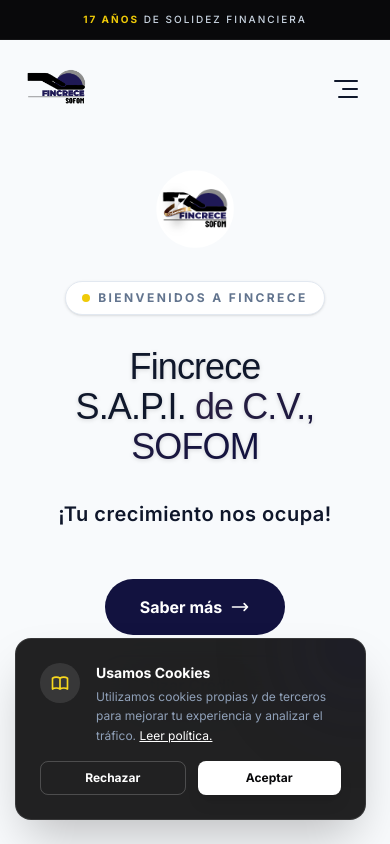
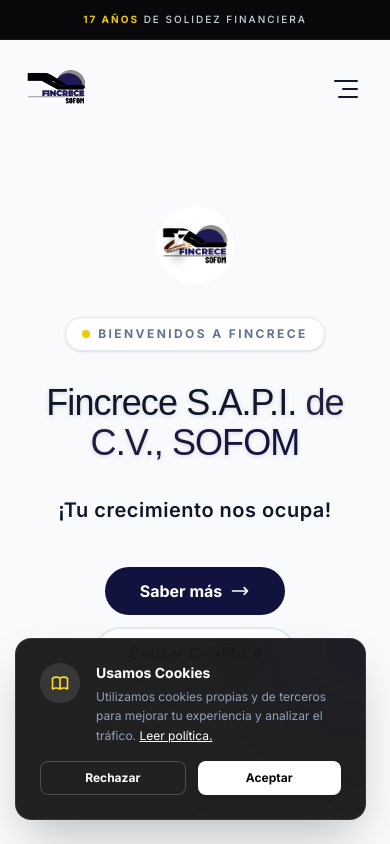
Before and after one commit to raulanto/fincrece-web-site, an Angular app: page / in a window 390 px wide. Shown: the top 844 px of the page. Built offline with nearby package versions, Linux system fonts and the light colour scheme; a web font is replaced by a local one.

Commit message:
delete carrussel

```diff
--- a/src/app/home/pages/hero-carrusel/hero-carrusel.html
+++ /dev/null
@@ -1 +0,0 @@
-<h1>componente carrusel</h1>
--- a/src/app/home/pages/hero-section/hero-section.html
+++ b/src/app/home/pages/hero-section/hero-section.html
@@ -1,6 +1,6 @@
-<div class="flex flex-col h-[100dvh] w-full overflow-hidden bg-white font-sans">
+<section class="flex flex-col h-[100dvh] w-full overflow-hidden bg-white font-sans">
 
-  <div class="h-10 bg-zinc-950 shrink-0 z-[60] flex items-center justify-center border-b border-white/5 relative">
+  <article class="h-10 bg-zinc-950 shrink-0 z-[60] flex items-center justify-center border-b border-white/5 relative">
     <div class="flex items-center gap-4 animate-fade-in px-4">
       <div class="hidden sm:block w-6 h-[1px] bg-slate-700"></div>
       <p class="text-[10px] md:text-xs text-slate-300 uppercase tracking-[0.2em] font-medium text-center truncate">
@@ -8,15 +8,15 @@
       </p>
       <div class="hidden sm:block w-6 h-[1px] bg-slate-700"></div>
     </div>
-  </div>
+  </article>
 
-  <div class="flex-1 relative flex justify-center w-full overflow-hidden bg-slate-50">
+  <article class="flex-1 relative flex justify-center w-full overflow-hidden bg-slate-50">
 
-    <div class="absolute top-0 left-0 w-full z-50">
+    <nav class="absolute top-0 left-0 w-full z-50">
       <app-nav-hero />
-    </div>
+    </nav>
 
-    <div
+    <article
       class="hidden lg:block w-[25%] h-full relative overflow-hidden bg-slate-100 group-col transform -skew-x-6 scale-125 origin-bottom z-0 border-r border-white/50">
 
       <div
@@ -38,17 +38,16 @@
           </div>
         </ng-container>
       </div>
-    </div>
+    </article>
 
 
-    <div class="relative z-30 flex flex-col justify-center items-center px-6 text-center w-full lg:w-[50%] py-20">
+    <article class="relative z-30 flex flex-col justify-center items-center px-6 text-center w-full lg:w-[50%] py-20">
 
       <div class="flex justify-center mb-8 animate-fade-in-up">
         <div class="w-20 h-20 md:w-24 md:h-24 flex items-center justify-center  ">
           <img src="assets/logo-17.png" class="w-full h-full object-contain" alt="Fincrece Logo">
         </div>
       </div>
-
       <div
         class="inline-flex items-center gap-2 mb-8 px-4 py-2 rounded-full border border-slate-200 bg-white shadow-sm animate-fade-in-up delay-100">
         <span class="flex h-2 w-2 relative">
@@ -60,20 +59,20 @@
 
       <h1
         class="font-serif text-4xl sm:text-5xl lg:text-7xl xl:text-8xl text-slate-900 leading-[1.1] mb-8 tracking-tight animate-fade-in-up delay-200 drop-shadow-sm">
-        Fincrece <br/>S.A.P.I.
+        Fincrece S.A.P.I.
         <span class="text-transparent bg-clip-text bg-gradient-to-r from-dark-amethyst-700 to-dark-amethyst-500">
           de C.V., SOFOM
         </span>
       </h1>
 
       <p
-        class="text-slate-900 text-xl md:text-2xl lg:text-3xl mb-12 leading-relaxed font-semibold max-w-2xl mx-auto animate-fade-in-up delay-300 tracking-wide">
+        class="text-slate-900 text-xl md:text-xl lg:text-2xl mb-10 leading-relaxed font-semibold max-w-2xl mx-auto animate-fade-in-up delay-300 tracking-wide">
         ¡Tu crecimiento nos ocupa!
       </p>
 
-      <div class="flex flex-col sm:flex-row gap-5 justify-center items-center w-full animate-fade-in-up delay-400">
+      <div class="flex flex-col sm:flex-row gap-3 justify-center items-center w-full animate-fade-in-up delay-400">
         <a href="#nosotros"
-           class="group min-w-[180px] px-8 py-4 bg-dark-amethyst-600 text-white rounded-full font-bold hover:bg-dark-amethyst-700 hover:shadow-xl hover:-translate-y-1 transition-all duration-300 flex items-center justify-center gap-2">
+           class="group min-w-[180px] px-8 py-3 bg-dark-amethyst-600 text-white rounded-full font-bold hover:bg-dark-amethyst-700 hover:shadow-xl hover:-translate-y-1 transition-all duration-300 flex items-center justify-center gap-2">
           <span>Saber más</span>
           <svg class="w-5 h-5 transition-transform group-hover:translate-x-1" fill="none" stroke="currentColor"
                viewBox="0 0 24 24">
@@ -82,16 +81,16 @@
         </a>
 
         <a href="#cotizar"
-           class="group min-w-[180px] px-8 py-4 bg-white border-2 border-slate-200 text-slate-700 rounded-full font-bold hover:border-bright-amber-400 hover:text-bright-amber-700 hover:shadow-lg transition-all duration-300 flex items-center justify-center gap-2">
+           class="group min-w-[180px] px-8 py-3 bg-white border-2 border-slate-200 text-slate-700 rounded-full font-bold hover:border-dark-amethyst-500 hover:text-dark-amethyst-500 hover:shadow-lg transition-all duration-300 flex items-center justify-center gap-2">
           <span>Cotizar Crédito</span>
-          <div class="w-2 h-2 rounded-full bg-bright-amber-500 group-hover:scale-125 transition-transform"></div>
+          <div class="w-2 h-2 rounded-full bg-dark-amethyst-500 group-hover:scale-125 transition-transform"></div>
         </a>
       </div>
 
-    </div>
+    </article>
 
 
-    <div
+    <article
       class="hidden lg:block w-[25%] h-full relative overflow-hidden bg-slate-100 group-col transform skew-x-6 scale-125 origin-bottom z-0 border-l border-white/50">
 
       <div
@@ -113,7 +112,7 @@
           </div>
         </ng-container>
       </div>
-    </div>
+    </article>
 
-  </div>
-</div>
+  </article>
+</section>
```
Also changed, not shown: src/app/home/pages/hero-carrusel/hero-carrusel.css (deleted, +0 -35 lines), src/app/home/pages/hero-carrusel/hero-carrusel.ts (deleted, +0 -11 lines), 1 other file (tests, documents, lock files or other folders).
